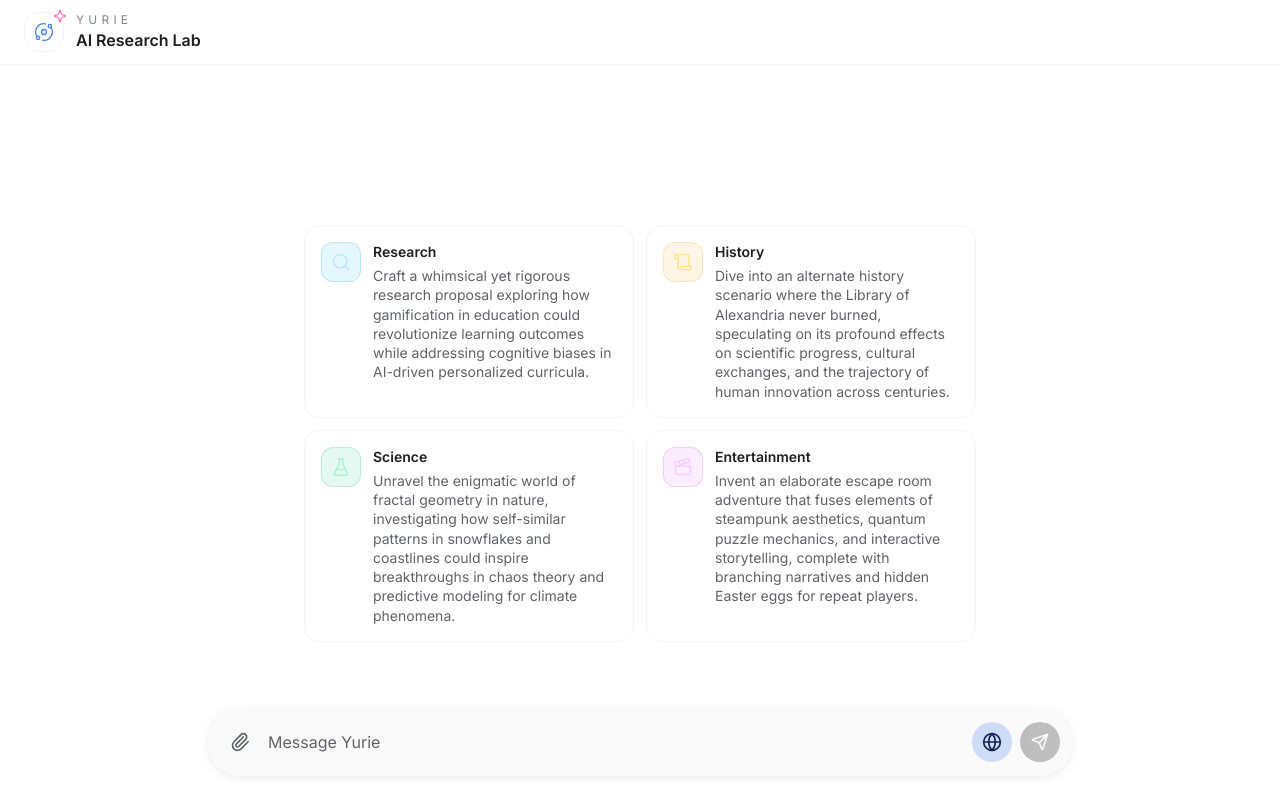
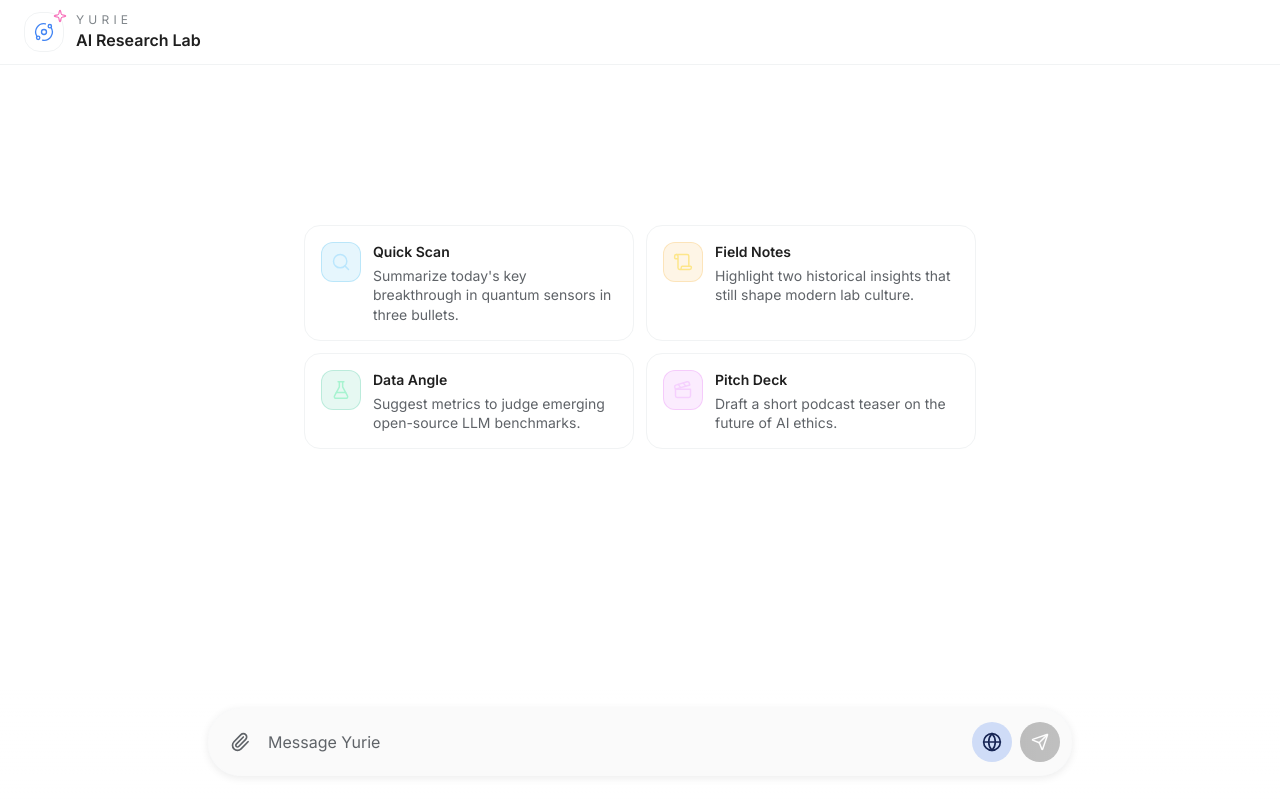
Before and after one commit to yurieplatforms/research, a Next.js app: page / in a window 1280 px wide. Shown: the top 800 px of the page. Built offline with nearby package versions, Linux system fonts and the light colour scheme.

Commit message:
Update chat suggestion prompts

```diff
--- a/components/chat/chat-panel.tsx
+++ b/components/chat/chat-panel.tsx
@@ -60,26 +60,26 @@ import {
 const SUGGESTION_PROMPTS: SuggestionPrompt[] = [
   {
     icon: SearchIcon,
-    label: "Research",
-    prompt: "Craft a whimsical yet rigorous research proposal exploring how gamification in education could revolutionize learning outcomes while addressing cognitive biases in AI-driven personalized curricula.",
+    label: "Quick Scan",
+    prompt: "Summarize today's key breakthrough in quantum sensors in three bullets.",
     accent: "bg-sky-500/10 text-sky-200 border border-sky-500/20",
   },
   {
     icon: ScrollIcon,
-    label: "History",
-    prompt: "Dive into an alternate history scenario where the Library of Alexandria never burned, speculating on its profound effects on scientific progress, cultural exchanges, and the trajectory of human innovation across centuries.",
+    label: "Field Notes",
+    prompt: "Highlight two historical insights that still shape modern lab culture.",
     accent: "bg-amber-500/10 text-amber-200 border border-amber-500/20",
   },
   {
     icon: FlaskConicalIcon,
-    label: "Science",
-    prompt: "Unravel the enigmatic world of fractal geometry in nature, investigating how self-similar patterns in snowflakes and coastlines could inspire breakthroughs in chaos theory and predictive modeling for climate phenomena.",
+    label: "Data Angle",
+    prompt: "Suggest metrics to judge emerging open-source LLM benchmarks.",
     accent: "bg-emerald-500/10 text-emerald-200 border border-emerald-500/20",
   },
   {
     icon: ClapperboardIcon,
-    label: "Entertainment",
-    prompt: "Invent an elaborate escape room adventure that fuses elements of steampunk aesthetics, quantum puzzle mechanics, and interactive storytelling, complete with branching narratives and hidden Easter eggs for repeat players.",
+    label: "Pitch Deck",
+    prompt: "Draft a short podcast teaser on the future of AI ethics.",
     accent: "bg-fuchsia-500/10 text-fuchsia-200 border border-fuchsia-500/20",
   },
 ];
```
